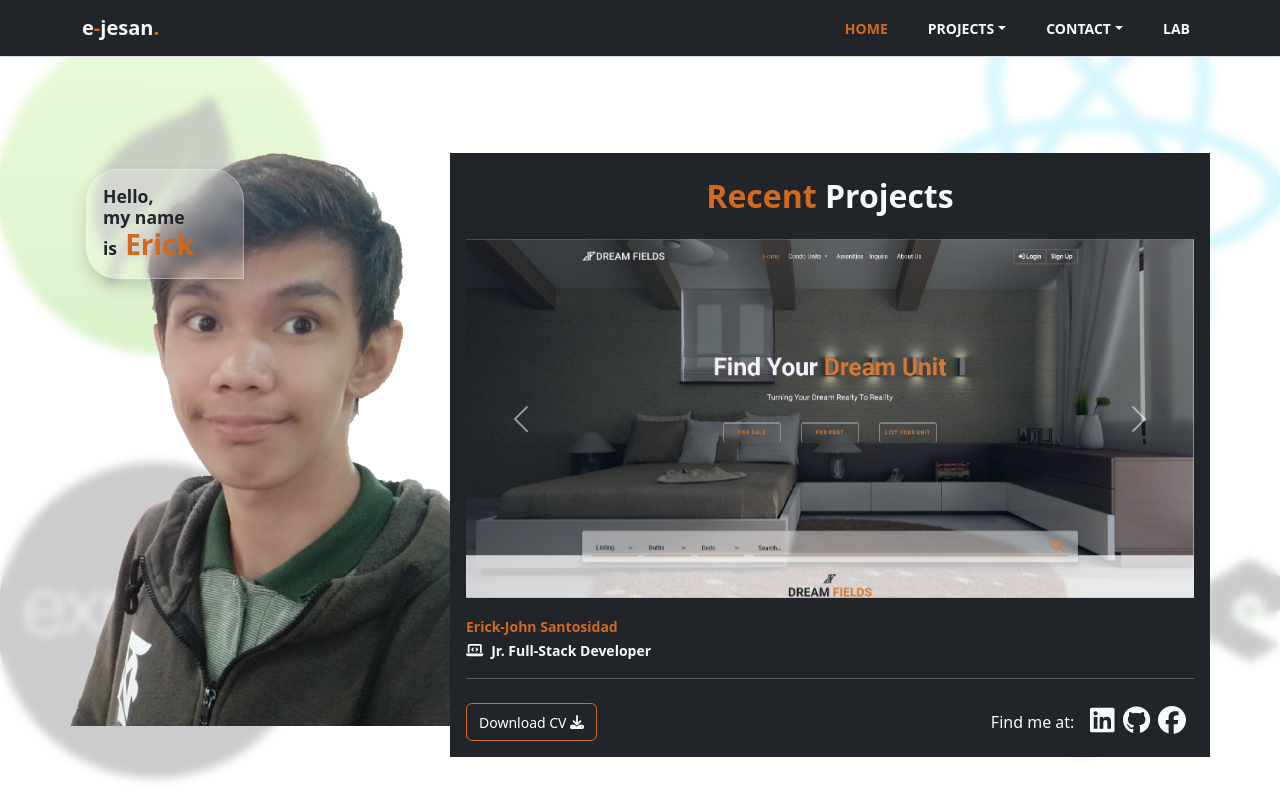
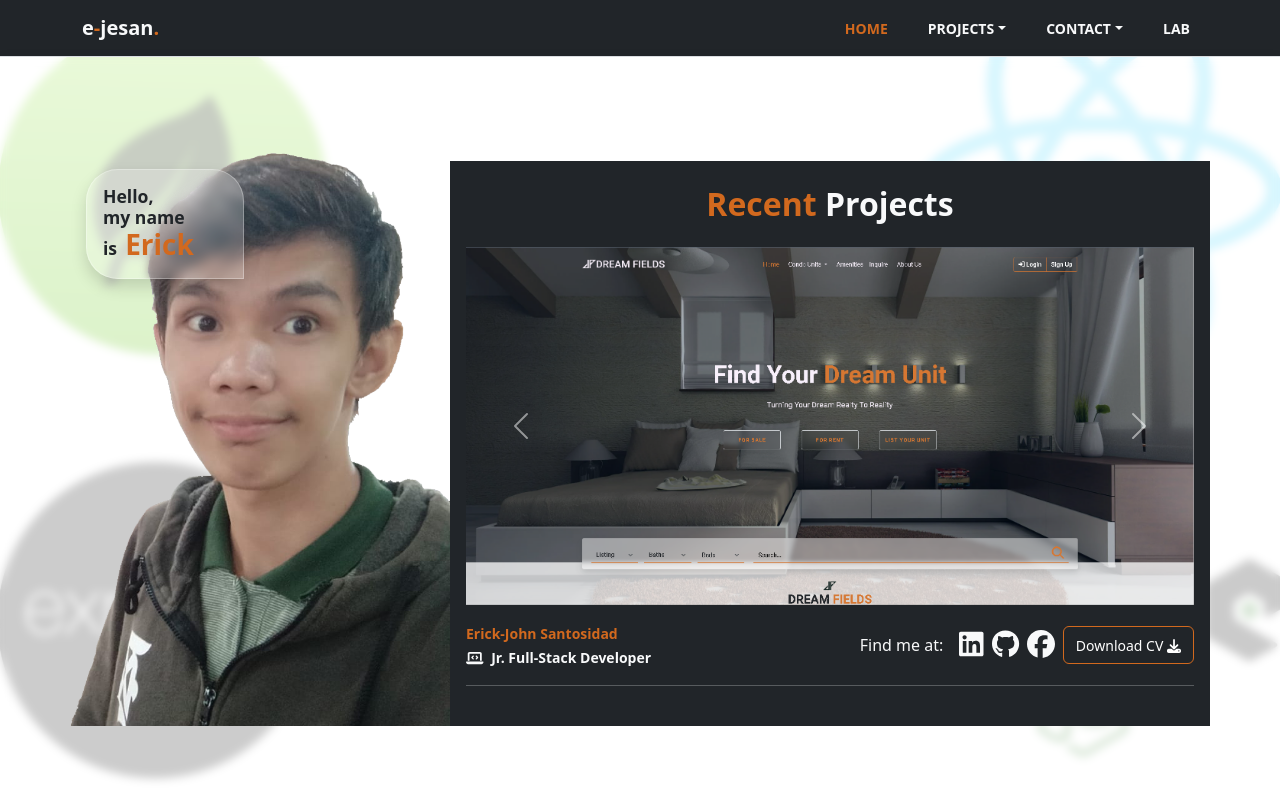
Before and after one commit to ricesush/portfoliov2, a React (Vite) app: page / in a window 1280 px wide. Shown: the top 800 px of the page. Built offline with nearby package versions, Linux system fonts and the light colour scheme.

Commit message:
adjusted landing page

```diff
--- a/src/components/HeaderSection.jsx
+++ b/src/components/HeaderSection.jsx
@@ -85,27 +85,18 @@ const HeaderSection = () => {
               <span className='visually-hidden'>Next</span>
             </button>
           </div>
-          <section className='pt-3'>
-            <small className='fw-bold yellowText '>Erick-John Santosidad</small>
+          <section className='pt-3 d-flex'>
+            <div>
+              <small className='fw-bold yellowText '>
+                Erick-John Santosidad
+              </small>
               <br />
               <small className='fw-bold'>
                 <FontAwesomeIcon icon={faLaptopCode} className='pe-1' /> Jr.
                 Full-Stack Developer
               </small>
-          </section>
-          <hr className='text-light' />
-          <div className='d-sm-flex text-center justify-content-between align-items-center mt-4 pb-lg-0 pb-3'>
-            <a
-              type='button'
-              className='btn custom-btn'
-              target='_blank'
-              href='https://drive.google.com/file/d/17XOk7XZZzX3RKqRqboJVWuuDHR_jnZ-X/view?usp=share_link'
-            >
-              <small>
-                <span className='btn-text'>Download CV </span>
-                <FontAwesomeIcon icon={faDownload} />
-              </small>
-            </a>
+            </div>
+            <div className='d-flex align-items-center ms-auto'>
               <div className='d-md-flex align-items-center'>
                 <div className='pe-3'>Find me at: </div>
                 {socmeds.map((socmed) => {
@@ -119,7 +110,23 @@ const HeaderSection = () => {
                   );
                 })}
               </div>
+              <div className=''>
+                <a
+                  type='button'
+                  className='btn custom-btn'
+                  target='_blank'
+                  href='https://drive.google.com/file/d/17XOk7XZZzX3RKqRqboJVWuuDHR_jnZ-X/view?usp=share_link'
+                >
+                  <small>
+                    <span className='btn-text'>Download CV </span>
+                    <FontAwesomeIcon icon={faDownload} />
+                  </small>
+                </a>
               </div>
+            </div>
+          </section>
+          <hr className='text-light' />
+          <div className='d-sm-flex text-center justify-content-between align-items-center mt-4 pb-lg-0 pb-3'></div>
         </div>
       </header>
     </div>
```
Lines whose indentation alone changed are shown as unchanged.
